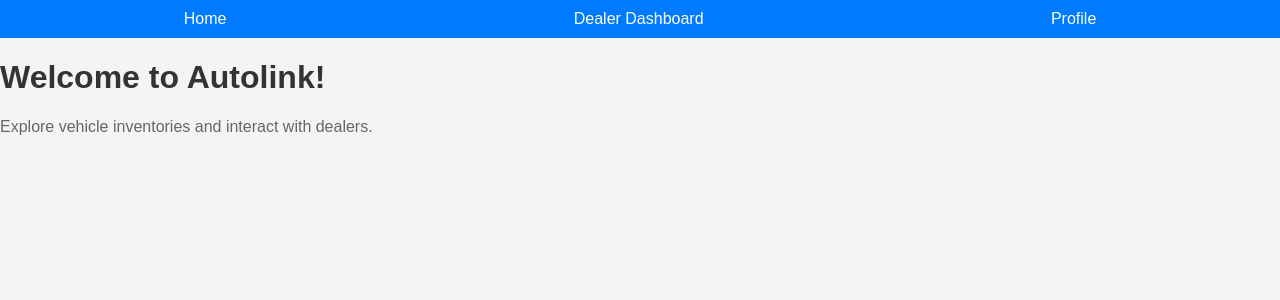
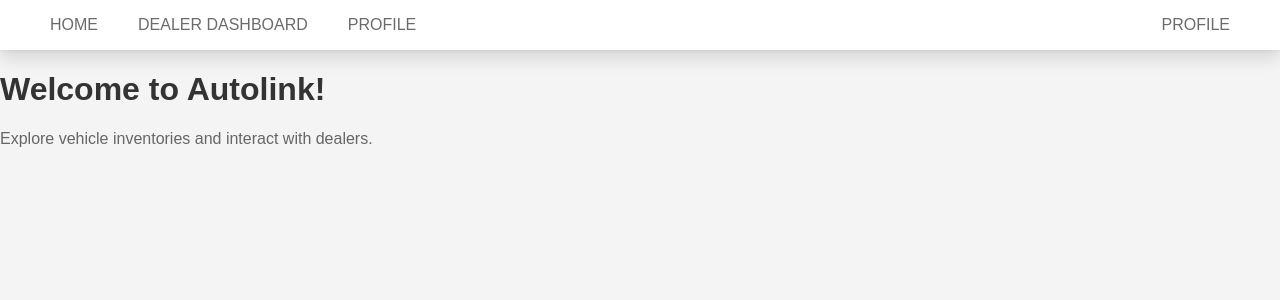
Before and after one commit to dNop90/Autolink, a React (Create React App) app in the folder client/: page / in a window 1280 px wide. Shown: the top 300 px of the page. Built offline with nearby package versions, Linux system fonts and the light colour scheme.

Commit message:
Completed navbar design

```diff
--- a/client/src/App.tsx
+++ b/client/src/App.tsx
@@ -5,7 +5,7 @@
 import DealerDashboard from './pages/DealerDashboard';
 import Home from './pages/Home';
 import UserProfile from './pages/UserProfile';
-import Navbar from './components/Navbar';
+import Navbar from './components/navbar/Navbar';
 
 
 const App: React.FC = () => {
--- a/client/src/components/Navbar.tsx
+++ /dev/null
@@ -1,28 +0,0 @@
-import React from 'react';
-import { Link } from 'react-router-dom';
-
-const Navbar: React.FC = () => {
-  return (
-    <nav style={styles.navbar}>
-      <Link to="/" style={styles.link}>Home</Link>
-      <Link to="/dealer-dashboard" style={styles.link}>Dealer Dashboard</Link>
-      <Link to="/user-profile" style={styles.link}>Profile</Link>
-    </nav>
-  );
-};
-
-const styles = {
-  navbar: {
-    display: 'flex',
-    justifyContent: 'space-around',
-    padding: '10px',
-    backgroundColor: '#007bff',
-  },
-  link: {
-    color: 'white',
-    textDecoration: 'none',
-    fontSize: '1rem',
-  },
-};
-
-export default Navbar;
--- /dev/null
+++ b/client/src/components/navbar/Navbar.css
@@ -0,0 +1,33 @@
+nav{
+    height: 50px;
+    background-color: white;
+    box-shadow: 0 10px 16px 0 rgba(0, 0, 0, 0.1), 0 0 5px 0 rgba(0, 0, 0, 0.1) !important;
+}
+
+nav a{
+    display: inline-block;
+    line-height: 50px;
+    text-transform: uppercase;
+    padding: 0px 20px;
+    color: var(--gray-color);
+}
+
+nav a:first-child{
+    margin-left: 30px;
+}
+
+nav a:last-child{
+    margin-right: 30px;
+}
+
+nav a:hover{
+    color: black;
+}
+
+nav .left{
+    float: left;
+}
+
+nav .right{
+    float: right;
+}
--- /dev/null
+++ b/client/src/components/navbar/Navbar.tsx
@@ -0,0 +1,20 @@
+import React from 'react';
+import { Link } from 'react-router-dom';
+import './Navbar.css'
+
+const Navbar: React.FC = () => {
+  return (
+    <nav>
+      <div className='left'>
+        <Link to="/" >Home</Link>
+        <Link to="/dealer-dashboard">Dealer Dashboard</Link>
+        <Link to="/user-profile">Profile</Link>
+      </div>
+      <div className='right'>
+        <Link to="/user-profile">Profile</Link>
+      </div>
+    </nav>
+  );
+};
+
+export default Navbar;
--- a/client/src/styles/index.css
+++ b/client/src/styles/index.css
@@ -1,3 +1,7 @@
+:root{
+    --gray-color: #6b6b6b;
+}
+
 body {
     font-family: Arial, sans-serif;
     background-color: #f4f4f4;
@@ -26,3 +30,8 @@
 button:hover {
     background-color: #0056b3;
 }
+
+
+a{
+    text-decoration: none;
+}
```
